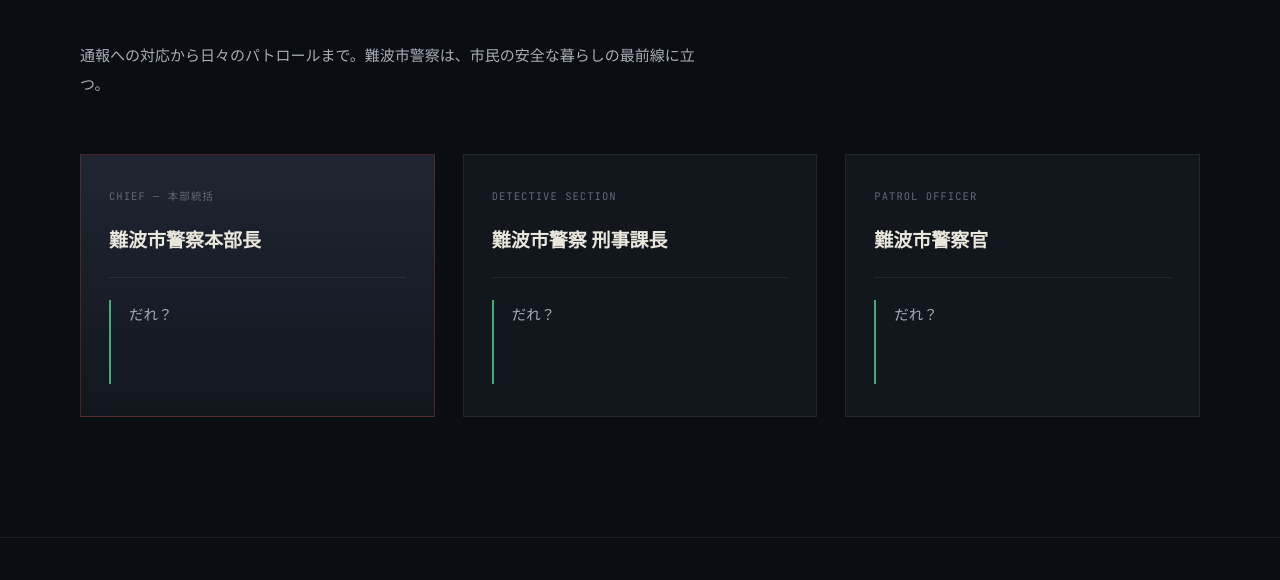
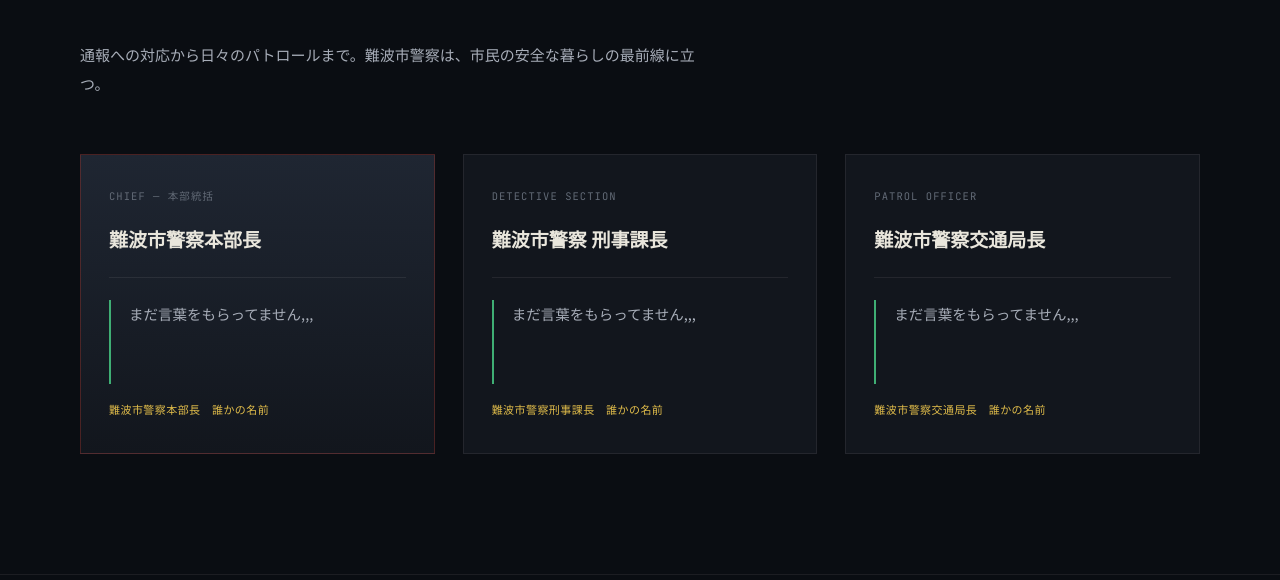
Before and after one commit to kka06613-ux/Namba.city.offical.site, a plain HTML site: page police.html in a window 1280 px wide. Shown: the part 420-1000 px from the top of the page. Drawn offline with Linux system fonts and the light colour scheme.

Commit message:
Update police.html

```diff
--- a/police.html
+++ b/police.html
@@ -46,24 +46,27 @@
           <p class="member-role-label">Chief ─ 本部統括</p>
           <h3 class="member-role">難波市警察本部長</h3>
           <blockquote class="member-quote">
-           だれ？
+           まだ言葉をもらってません,,,
           </blockquote>
+          <p class="member-note">難波市警察本部長　誰かの名前</p>
         </article>
 
         <article class="member-card admin-card admin-card-emerald">
           <p class="member-role-label">Detective Section</p>
           <h3 class="member-role">難波市警察 刑事課長</h3>
           <blockquote class="member-quote">
-           だれ？
+           まだ言葉をもらってません,,,
           </blockquote>
+          <p class="member-note">難波市警察刑事課長　誰かの名前</p>
         </article>
 
         <article class="member-card admin-card admin-card-emerald">
           <p class="member-role-label">Patrol Officer</p>
-          <h3 class="member-role">難波市警察官</h3>
+          <h3 class="member-role">難波市警察交通局長</h3>
           <blockquote class="member-quote">
-           だれ？
+           まだ言葉をもらってません,,,
           </blockquote>
+          <p class="member-note">難波市警察交通局長　誰かの名前</p>
         </article>
 
       </div>
```
